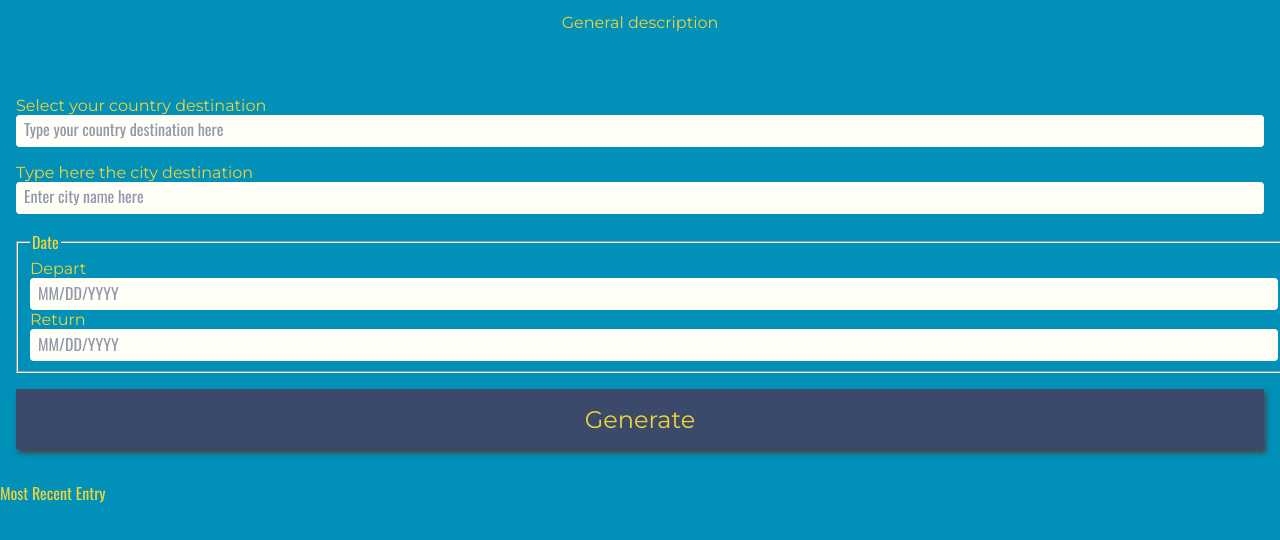
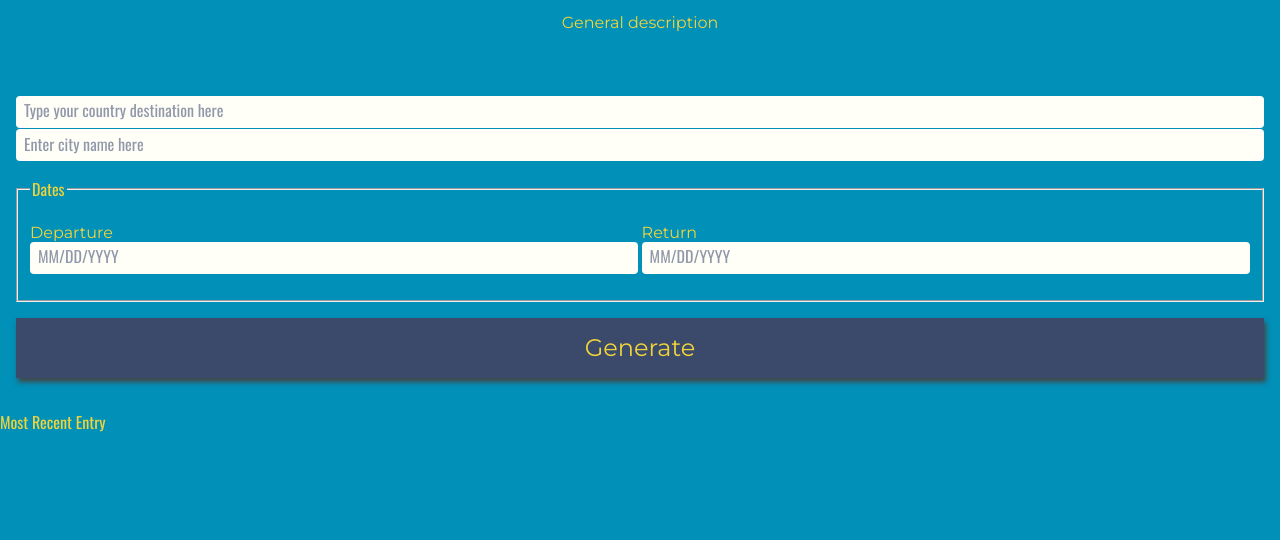
Before and after one commit to caetano1/travel-app, a website built with webpack: page src/client/views/index.html in a window 1280 px wide. Shown: the part 106-646 px from the top of the page. Built offline with nearby package versions, Linux system fonts and the light colour scheme; no server answers; a web font is replaced by a local one.

Commit message:
Updates the HTML structure
This commit does:
- Modifies the HTML structure, so it can support new styling.

```diff
--- a/src/client/views/index.html
+++ b/src/client/views/index.html
@@ -13,31 +13,37 @@
         <h1>Travel App</h1>
         <section><p>General description</p></section>
       </div>
-      <form id="app" autocomplete="off">
-        <div class="holder country">
-          <label for="country">Select your country destination</label>
-          <input type="text" id="inputCountries" class="inputCountries box" autocomplete="trickChrome" name="Country" placeholder="Type your country destination here">
+      <form id="app" class="box" autocomplete="off">
+        <div class="holder location-fields">
+          <div class="country autocomplete">
+            <!-- <label for="country">Select your country destination</label> -->
+            <input type="text" id="input-countries" class="input-countries box" autocomplete="trick-chrome" name="Country" placeholder="Type your country destination here">
+          </div>
+          <div class="spacing-vertical"></div>
+          <div class ="city">
+            <!-- <label for="city">Type here the city destination</label> -->
+            <input type="text" id="input-city" class="box" placeholder="Enter city name here">
+          </div>
         </div>
-        <div class ="holder city">
-          <label for="city">Type here the city destination</label>
-          <input type="text" id="city" class="box" placeholder="Enter city name here">
-        </div>
-        <fieldset class ="holder date">
-          <legend>Date</legend>
-          <div>
-            <label for="departueDate">Depart</label>
-            <input class="date input box" id="departureDate" placeholder="MM/DD/YYYY">
-          </div>
-          <div>
-            <label for="returnDate">Return</label>
-            <input class="date input box" id="returnDate" placeholder="MM/DD/YYYY">
+        <fieldset class ="holder box">
+          <legend>Dates</legend>
+          <div class="date-fields">
+            <div class="holder">
+              <label for="departure-date">Departure</label>
+              <input class="date input box" id="departure-date" placeholder="MM/DD/YYYY">
+            </div>
+            <div class="spacing-horizontal"></div>
+            <div class="holder">
+              <label for="returnDate">Return</label>
+              <input class="date input box" id="returnDate" placeholder="MM/DD/YYYY">
+            </div>
           </div>
         </fieldset>
         <button id="generate" class="box" type="button"> Generate </button>
       </form>
       <div class ="holder entry">
         <div class = "title">Most Recent Entry</div>
-        <div id = "entryHolder">
+        <div id = "entry-holder">
           <div id = "date"></div>
           <div id = "temp"></div>
           <div id = "content"></div>
```
